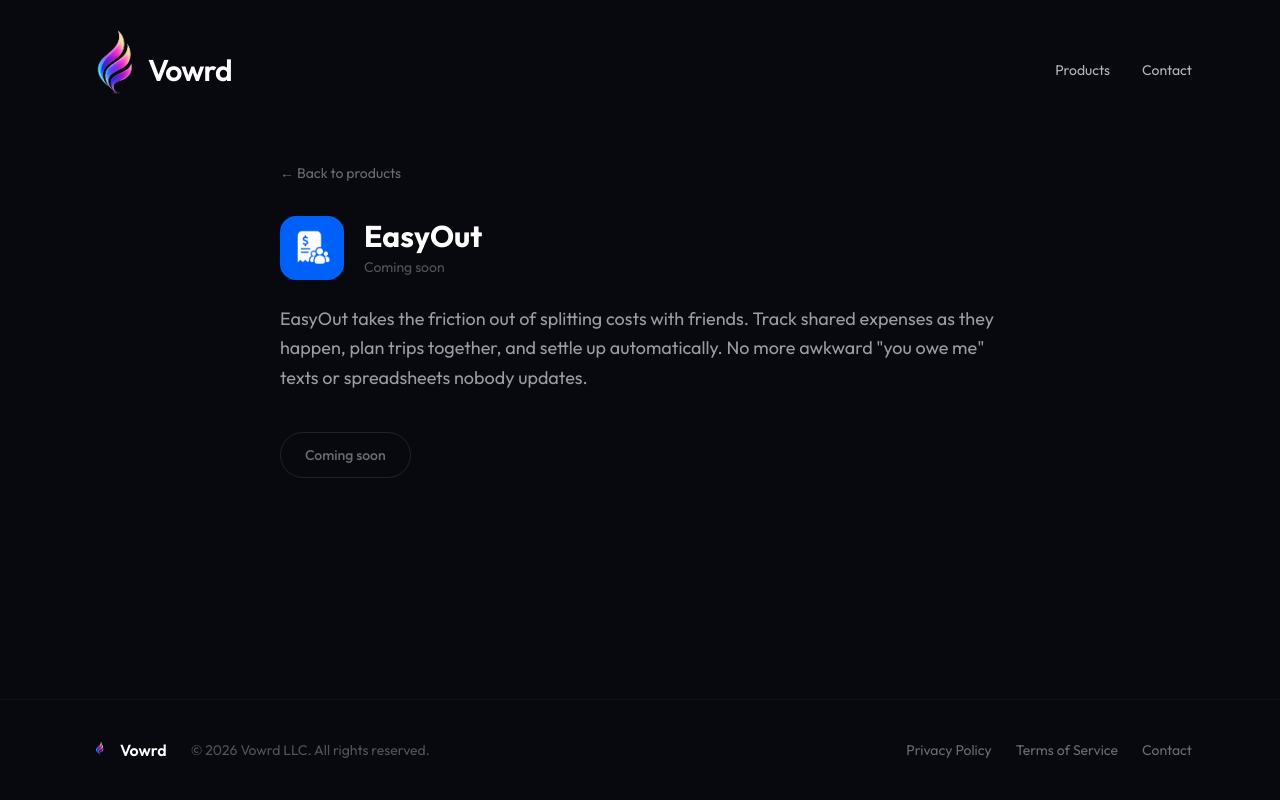
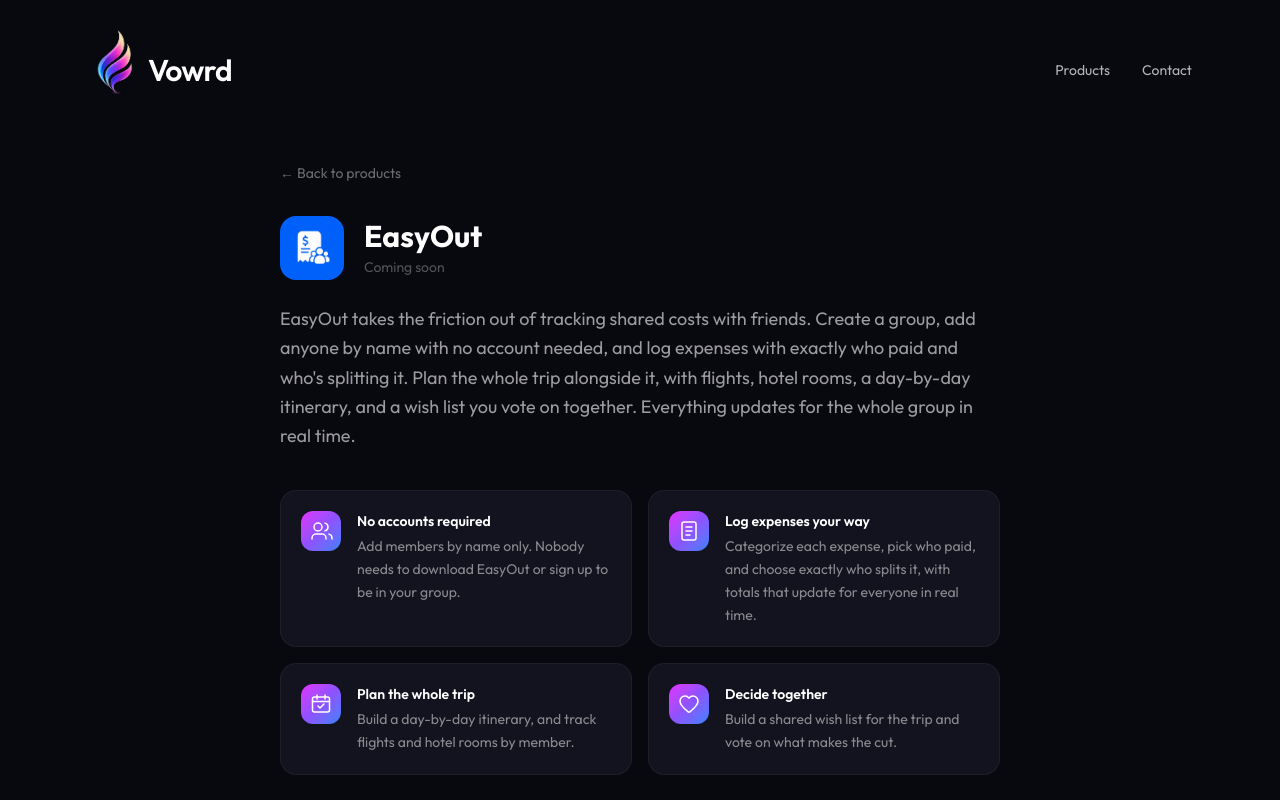
Before and after one commit to y242yang/Vowrd, a Next.js app: page /products/easyout in a window 1280 px wide. Shown: the top 800 px of the page. Built offline with nearby package versions, Linux system fonts and the light colour scheme.

Commit message:
fill product details

```diff
--- a/src/components/FeatureIcon.tsx
+++ b/src/components/FeatureIcon.tsx
@@ -86,6 +86,15 @@
   );
 }
 
+function ReceiptIcon() {
+  return (
+    <svg viewBox="0 0 24 24" {...strokeProps}>
+      <rect x="5" y="3" width="14" height="18" rx="2" />
+      <path d="M9 8h6M9 12h6M9 16h4" />
+    </svg>
+  );
+}
+
 function CalendarIcon() {
   return (
     <svg viewBox="0 0 24 24" {...strokeProps}>
@@ -107,6 +116,7 @@
   search: SearchIcon,
   users: UsersIcon,
   calendar: CalendarIcon,
+  receipt: ReceiptIcon,
 };
 
 export default function FeatureIconBadge({ icon }: { icon: FeatureIcon }) {
--- a/src/data/products.ts
+++ b/src/data/products.ts
@@ -1,4 +1,4 @@
-export type FeatureIcon = "watch" | "heart" | "trophy" | "chart" | "share" | "target" | "search" | "users" | "calendar";
+export type FeatureIcon = "watch" | "heart" | "trophy" | "chart" | "share" | "target" | "search" | "users" | "calendar" | "receipt";
 
 export type Feature = {
   icon: FeatureIcon;
@@ -24,10 +24,32 @@
     name: "EasyOut",
     tagline: "Split expenses and plan trips.\nNo awkward 'you owe me' texts.",
     description:
-      "EasyOut takes the friction out of splitting costs with friends. Track shared expenses as they happen, plan trips together, and settle up automatically. No more awkward \"you owe me\" texts or spreadsheets nobody updates.",
+      "EasyOut takes the friction out of tracking shared costs with friends. Create a group, add anyone by name with no account needed, and log expenses with exactly who paid and who's splitting it. Plan the whole trip alongside it, with flights, hotel rooms, a day-by-day itinerary, and a wish list you vote on together. Everything updates for the whole group in real time.",
     icon: "/easyout-logo.png",
     status: "coming-soon",
     group: "am",
+    features: [
+      {
+        icon: "users",
+        title: "No accounts required",
+        description: "Add members by name only. Nobody needs to download EasyOut or sign up to be in your group.",
+      },
+      {
+        icon: "receipt",
+        title: "Log expenses your way",
+        description: "Categorize each expense, pick who paid, and choose exactly who splits it, with totals that update for everyone in real time.",
+      },
+      {
+        icon: "calendar",
+        title: "Plan the whole trip",
+        description: "Build a day-by-day itinerary, and track flights and hotel rooms by member.",
+      },
+      {
+        icon: "heart",
+        title: "Decide together",
+        description: "Build a shared wish list for the trip and vote on what makes the cut.",
+      },
+    ],
   },
   {
     slug: "repilot",
```
